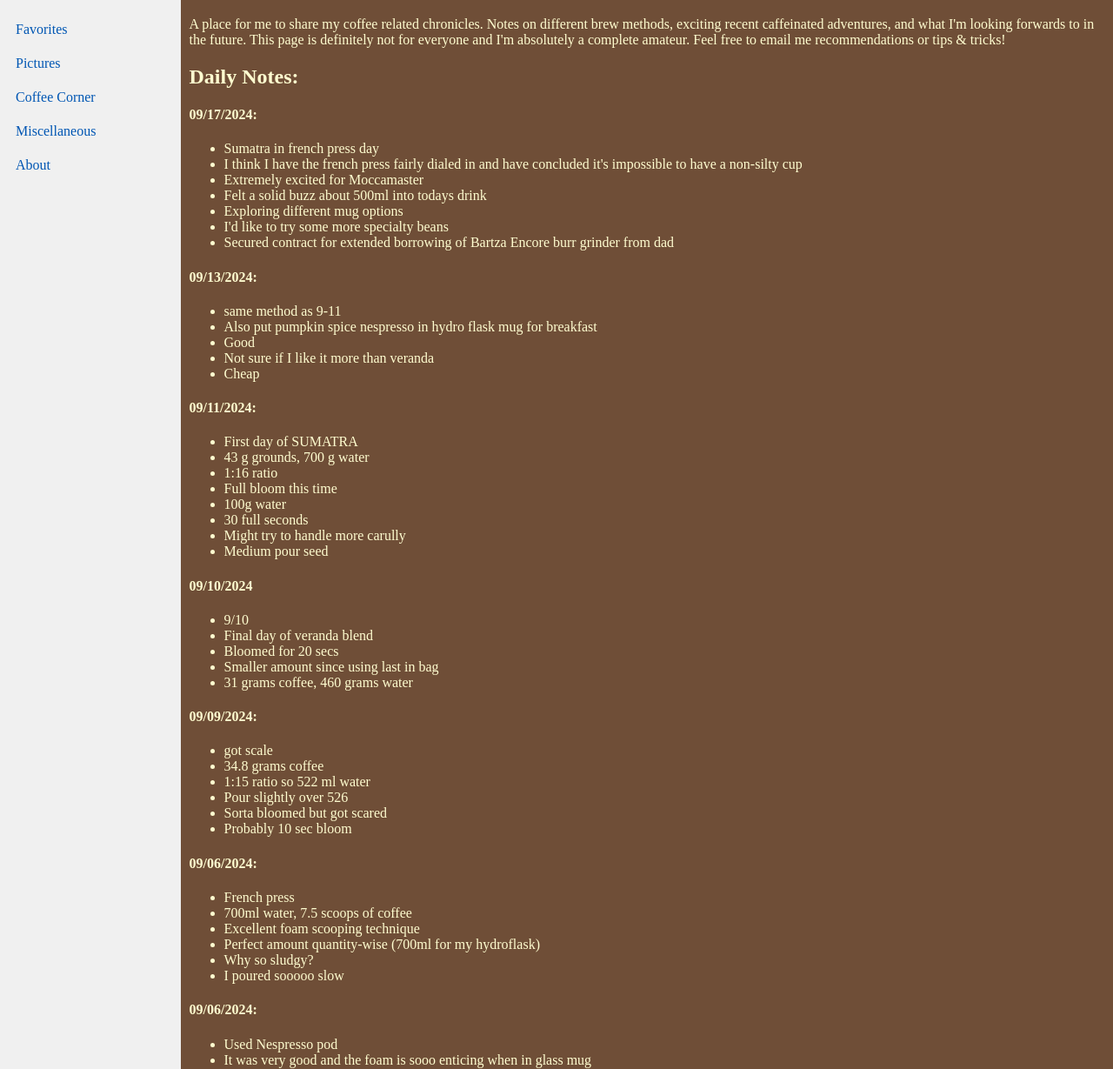
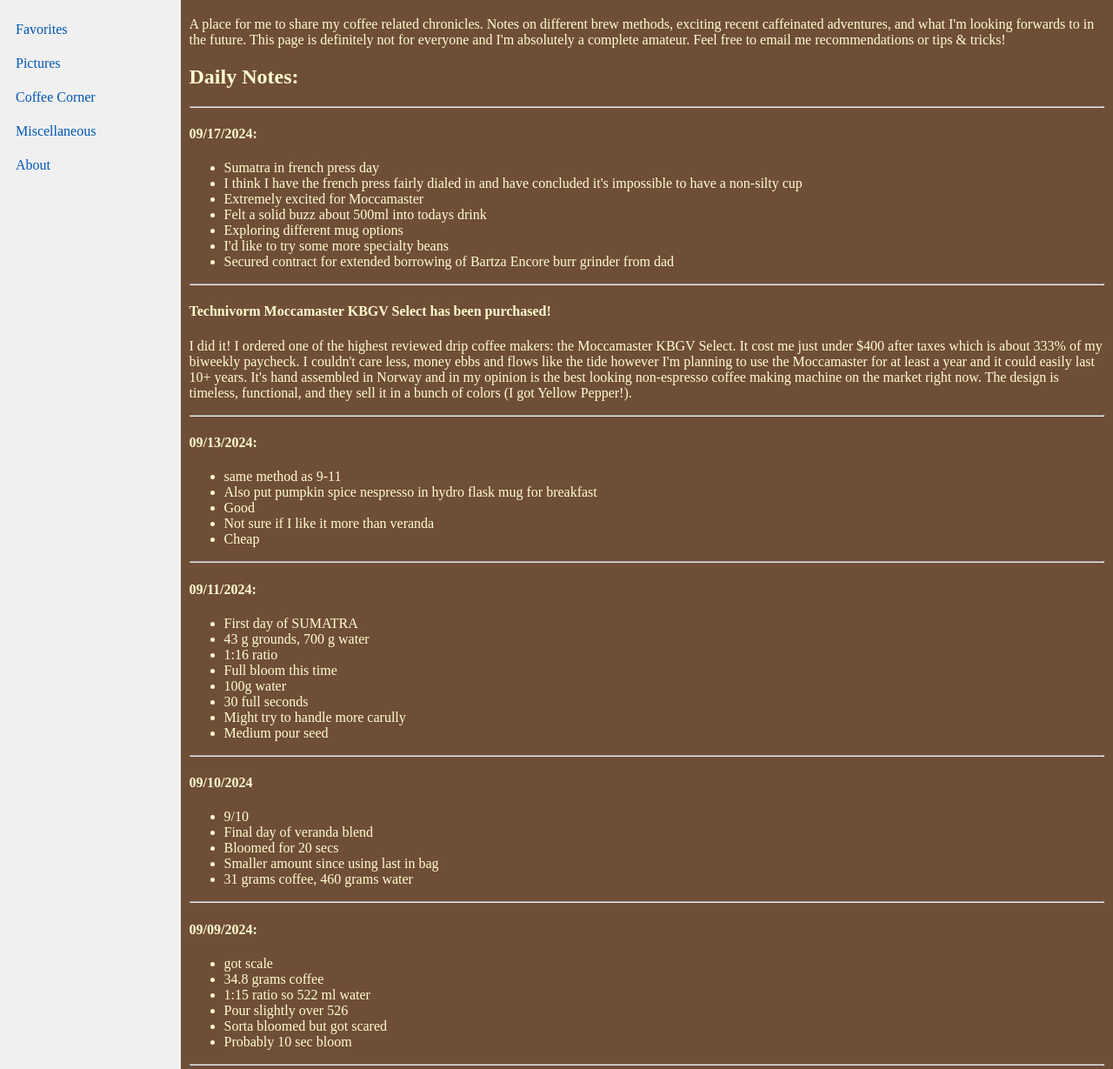
Before and after one commit to Zmht/landing, a plain HTML site: page coffee_corner.html in a window 1280 px wide. Shown: the part 71-1300 px from the top of the page at 87% size. Drawn offline with Linux system fonts and the light colour scheme.

Commit message:
Update coffee_corner.html

```diff
--- a/coffee_corner.html
+++ b/coffee_corner.html
@@ -36,6 +36,7 @@
         <p>A place for me to share my coffee related chronicles. Notes on different brew methods, exciting recent caffeinated adventures, and what I'm looking forwards to in the future. This page is definitely not for everyone and I'm absolutely a  complete amateur. Feel free to email me recommendations or tips & tricks!</p>
 
         <h2>Daily Notes:</h2>
+        <hr>
         <h4>09/17/2024:</h4>
         <ul>
             <li>Sumatra in french press day</li>
@@ -46,6 +47,10 @@
             <li>I'd like to try some more specialty beans</li>
             <li>Secured contract for extended borrowing of Bartza Encore burr grinder from dad</li>
         </ul>
+        <hr>
+        <h4>Technivorm Moccamaster KBGV Select has been purchased!</h4>
+        <p>I did it! I ordered one of the highest reviewed drip coffee makers: the Moccamaster KBGV Select. It cost me just under $400 after taxes which is about 333% of my biweekly paycheck. I couldn't care less, money ebbs and flows like the tide however I'm planning to use the Moccamaster for at least a year and it could easily last 10+ years. It's hand assembled in Norway and in my opinion is the best looking non-espresso coffee making machine on the market right now. The design is timeless, functional, and they sell it in a bunch of colors (I got Yellow Pepper!).</p>
+        <hr>
         <h4>09/13/2024:</h4>
         <ul>
             <li>same method as 9-11</li>
@@ -54,6 +59,7 @@
             <li>Not sure if I like it more than veranda</li>
             <li>Cheap</li>
         </ul>
+        <hr>
         <h4>09/11/2024:</h4>
         <ul>
             <li>First day of SUMATRA</li>
@@ -65,6 +71,7 @@
             <li>Might try to handle more carully</li>
             <li>Medium pour seed</li>
         </ul>
+        <hr>
         <h4>09/10/2024</h4>
         <ul>
             <li>9/10</li>
@@ -73,6 +80,7 @@
             <li>Smaller amount since using last in bag</li>
             <li>31 grams coffee, 460 grams water</li>
         </ul>
+        <hr>
         <h4>09/09/2024:</h4>
         <ul>
             <li>got scale</li>
@@ -82,6 +90,7 @@
             <li>Sorta bloomed but got scared</li>
             <li>Probably 10 sec bloom</li>
         </ul>
+        <hr>
         <h4>09/06/2024:</h4>
         <ul>
             <li>French press</li>
@@ -91,6 +100,7 @@
             <li>Why so sludgy?</li>
             <li>I poured sooooo slow</li>
         </ul>
+        <hr>
         <h4>09/06/2024:</h4>
         <ul>
             <li>Used Nespresso pod</li>
@@ -100,6 +110,7 @@
             <li>Is a French press more expensive?</li>
             <li>1.20 per pod isn't awful</li>
         </ul>
+        <hr>
         <h4>09/04/2024:</h4>
         <ul>
             <li>7 scoops, ~700ml water</li>
@@ -116,6 +127,7 @@
             <li>Much better than the stuff in the dining hall</li>
             <li>Smoky? What seems a little smoky?</li>
         </ul>
+        <hr>
         <h4>09/03/2024:</h4>
         <ul>
             <li>6 scoops approx 575 ml water</li>
@@ -134,6 +146,7 @@
                 <li>Continue scooping all foam out</li>
             </ul>
         </ul>
+        <hr>
     </div>
 </body>
 </html>
```
